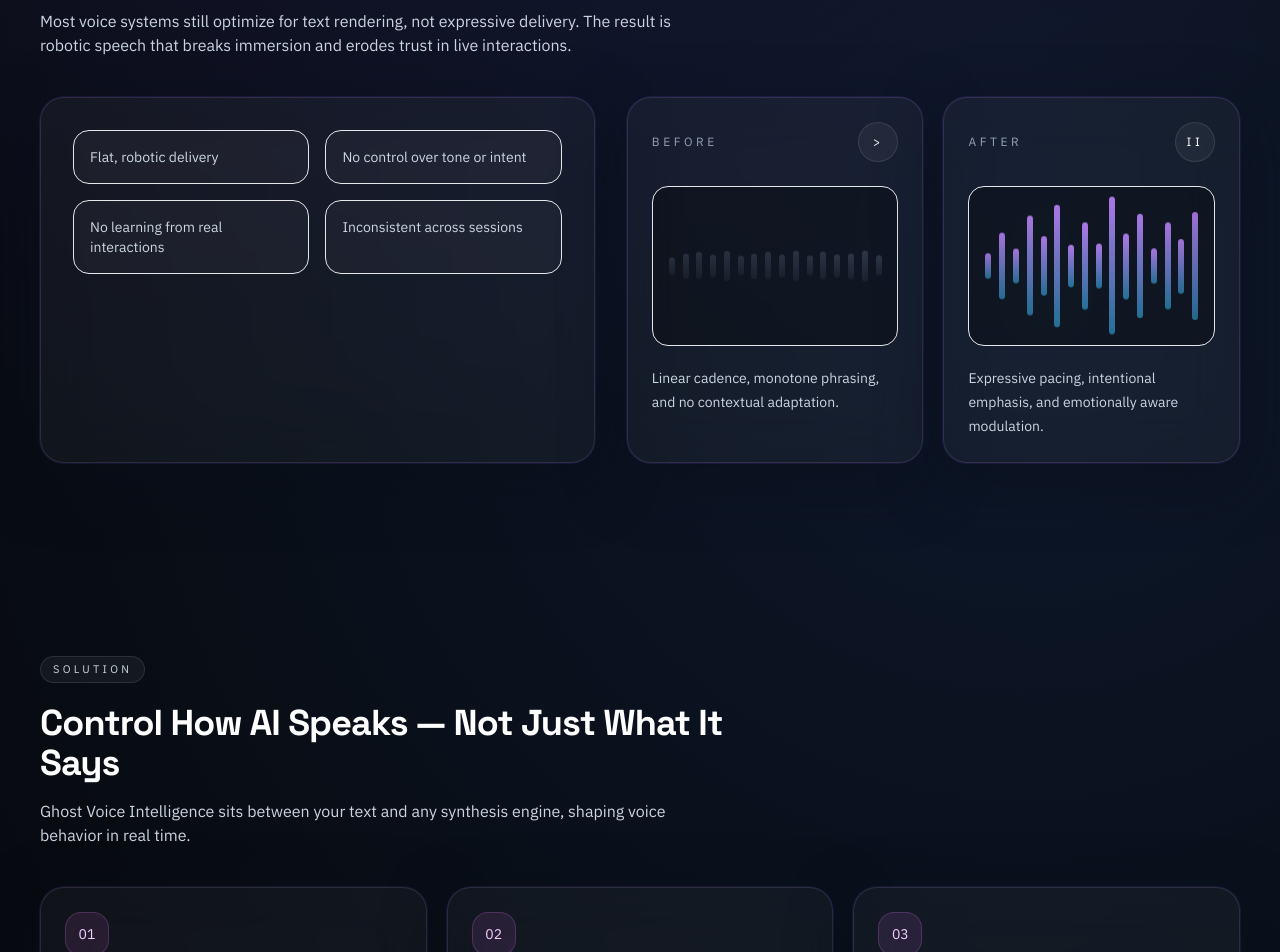
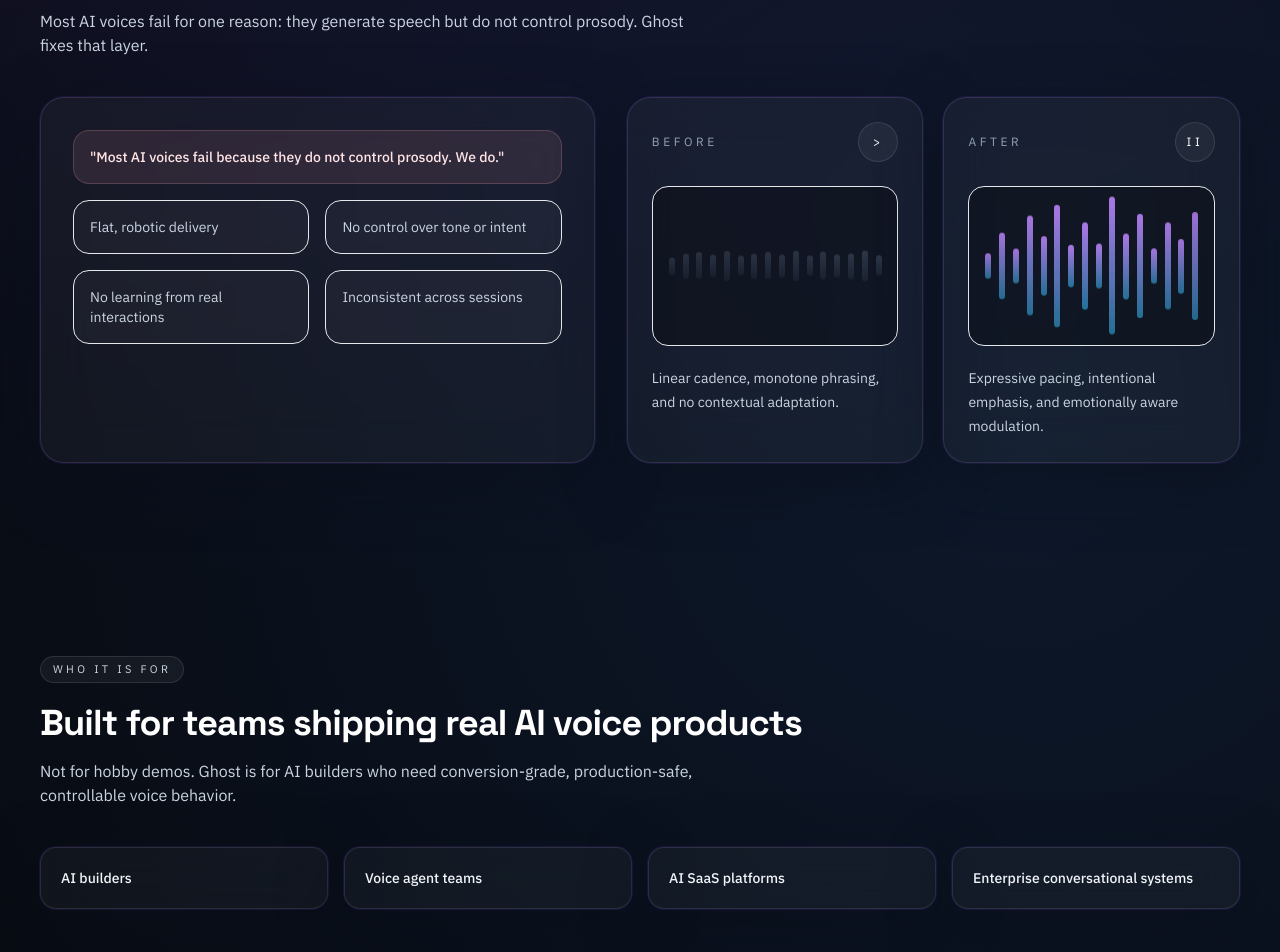
Before and after one commit to burchdad/ghost-voice-tts-landing, a Next.js app: page / in a window 1280 px wide. Shown: the part 1180-2132 px from the top of the page. Built offline with nearby package versions, Linux system fonts and the light colour scheme.

Commit message:
Strengthen positioning and add proof-driven demo

```diff
--- a/components/landing-page.tsx
+++ b/components/landing-page.tsx
@@ -56,6 +56,14 @@
     title: "AI SaaS",
     description: "Upgrade voice without rebuilding infrastructure",
   },
+];
+
+const audience = ["AI builders", "Voice agent teams", "AI SaaS platforms", "Enterprise conversational systems"];
+
+const proofMetrics = [
+  { label: "Intent clarity", before: "61%", after: "92%" },
+  { label: "Conversation completion", before: "48%", after: "79%" },
+  { label: "Perceived naturalness", before: "2.3/5", after: "4.4/5" },
 ];
 
 const pricing = [
@@ -449,10 +457,13 @@
       <Section
         eyebrow="Problem"
         title="AI Still Doesn’t Sound Human"
-        copy="Most voice systems still optimize for text rendering, not expressive delivery. The result is robotic speech that breaks immersion and erodes trust in live interactions."
+        copy="Most AI voices fail for one reason: they generate speech but do not control prosody. Ghost fixes that layer."
       >
         <div className="grid gap-8 lg:grid-cols-[0.95fr_1.05fr]">
           <div className="panel p-6 sm:p-8">
+            <div className="mb-4 rounded-2xl border border-rose-300/20 bg-rose-300/10 px-4 py-4 text-sm font-medium text-rose-100">
+              "Most AI voices fail because they do not control prosody. We do."
+            </div>
             <div className="grid gap-4 text-sm text-slate-300 sm:grid-cols-2">
               {[
                 "Flat, robotic delivery",
@@ -470,6 +481,20 @@
             <Waveform />
             <Waveform expressive />
           </div>
+        </div>
+      </Section>
+
+      <Section
+        eyebrow="Who It Is For"
+        title="Built for teams shipping real AI voice products"
+        copy="Not for hobby demos. Ghost is for AI builders who need conversion-grade, production-safe, controllable voice behavior."
+      >
+        <div className="grid gap-4 sm:grid-cols-2 lg:grid-cols-4">
+          {audience.map((item) => (
+            <div key={item} className="panel rounded-2xl px-5 py-5 text-sm font-medium text-slate-100">
+              {item}
+            </div>
+          ))}
         </div>
       </Section>
 
@@ -616,20 +641,52 @@
 
       <Section
         eyebrow="Demo"
-        title="Hear the shift from robotic output to controlled expression"
-        copy="Use the same content, then route delivery through the Ghost Voice Intelligence layer to shape timing, emphasis, energy, and emotional contour."
+        title="Proof: Same script, radically different delivery"
+        copy="Hearing is believing. Compare baseline delivery against Ghost-controlled output and inspect measurable behavior lift."
       >
-        <div className="grid gap-5 lg:grid-cols-2">
-          <Waveform />
-          <Waveform expressive />
+        <div className="grid gap-5 xl:grid-cols-[1.1fr_0.9fr]">
+          <div className="grid gap-5 lg:grid-cols-2">
+            <div className="panel p-6">
+              <p className="text-xs uppercase tracking-[0.28em] text-slate-500">Before: baseline TTS</p>
+              <Waveform />
+              <audio className="mt-4 w-full" controls preload="metadata">
+                <source src="/audio/before-robotic.wav" type="audio/wav" />
+              </audio>
+            </div>
+            <div className="panel p-6">
+              <p className="text-xs uppercase tracking-[0.28em] text-slate-500">After: Ghost controlled</p>
+              <Waveform expressive />
+              <audio className="mt-4 w-full" controls preload="metadata">
+                <source src="/audio/after-expressive.wav" type="audio/wav" />
+              </audio>
+            </div>
+          </div>
+          <div className="panel p-6 sm:p-8">
+            <p className="text-xs uppercase tracking-[0.28em] text-slate-500">Observed outcome lift</p>
+            <div className="mt-5 space-y-4">
+              {proofMetrics.map((metric) => (
+                <div key={metric.label} className="rounded-2xl border border-white/8 bg-white/[0.03] px-4 py-4">
+                  <p className="text-sm text-slate-300">{metric.label}</p>
+                  <div className="mt-3 flex items-center gap-3 text-sm">
+                    <span className="rounded-full border border-slate-500/30 bg-slate-500/10 px-3 py-1 text-slate-300">Before {metric.before}</span>
+                    <span className="text-sky-300">→</span>
+                    <span className="rounded-full border border-emerald-400/30 bg-emerald-400/10 px-3 py-1 text-emerald-300">After {metric.after}</span>
+                  </div>
+                </div>
+              ))}
+            </div>
+            <p className="mt-5 text-xs leading-6 text-slate-400">
+              Demo clips are illustrative A/B samples of controlled contouring and expressive pacing.
+            </p>
+          </div>
         </div>
       </Section>
 
       <Section
         id="pricing"
         eyebrow="Pricing"
-        title="Simple entry points for fast deployment"
-        copy="Usage-based scaling available."
+        title="Usage-aware plans for production voice infrastructure"
+        copy="Start quickly, then scale by traffic, session load, and orchestration complexity."
       >
         <div className="grid gap-5 lg:grid-cols-3">
           {pricing.map((tier) => (
@@ -642,8 +699,8 @@
               <p className="text-sm uppercase tracking-[0.24em] text-slate-400">{tier.name}</p>
               <p className="mt-4 text-4xl font-semibold text-white">{tier.price}</p>
               <p className="mt-4 text-sm leading-7 text-slate-300">{tier.description}</p>
-              <a href="#final-cta" className="button-secondary mt-8 w-full">
-                {tier.name === "Enterprise" ? "Talk to Sales" : "Get Started"}
+              <a href={demoLink} className="button-secondary mt-8 w-full">
+                {tier.name === "Enterprise" ? "Contact Sales" : "Start Pilot"}
               </a>
             </motion.div>
           ))}
```
Also changed, not shown: 2 other files (tests, documents, lock files or other folders).
